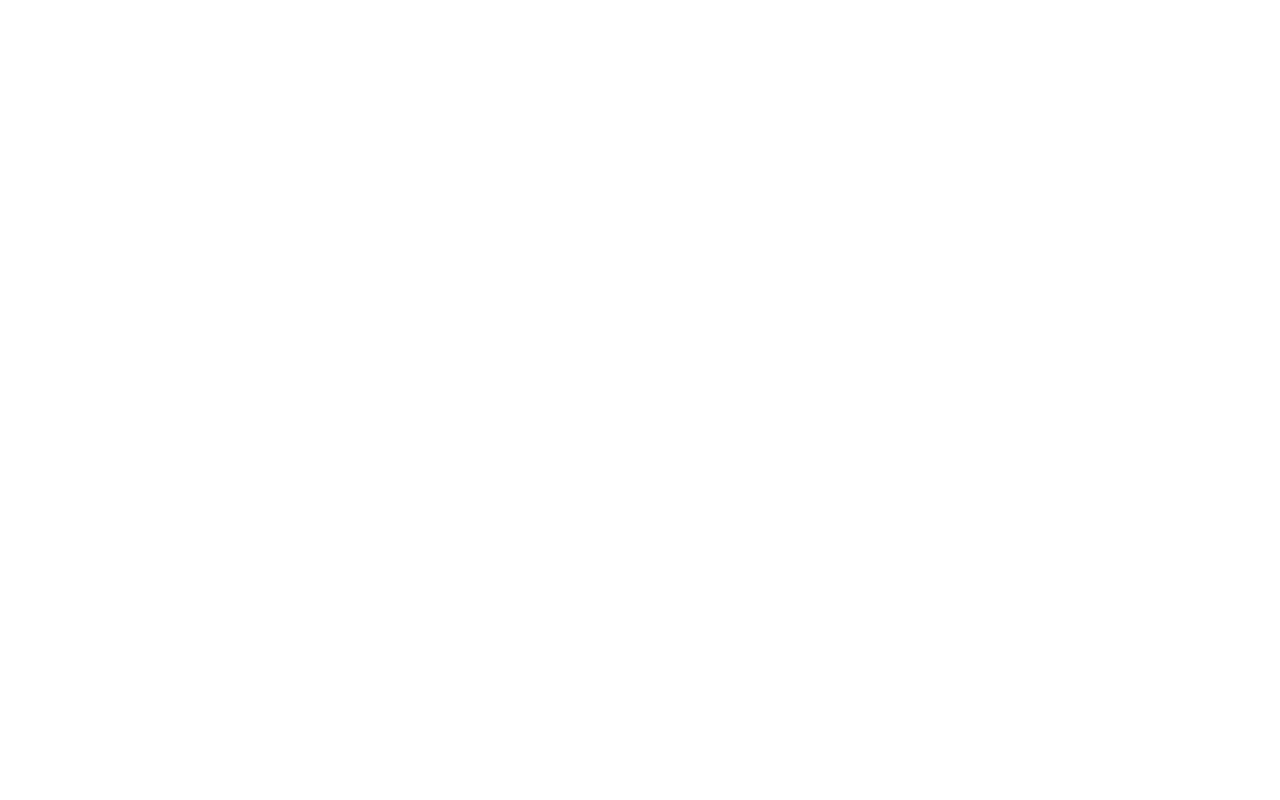
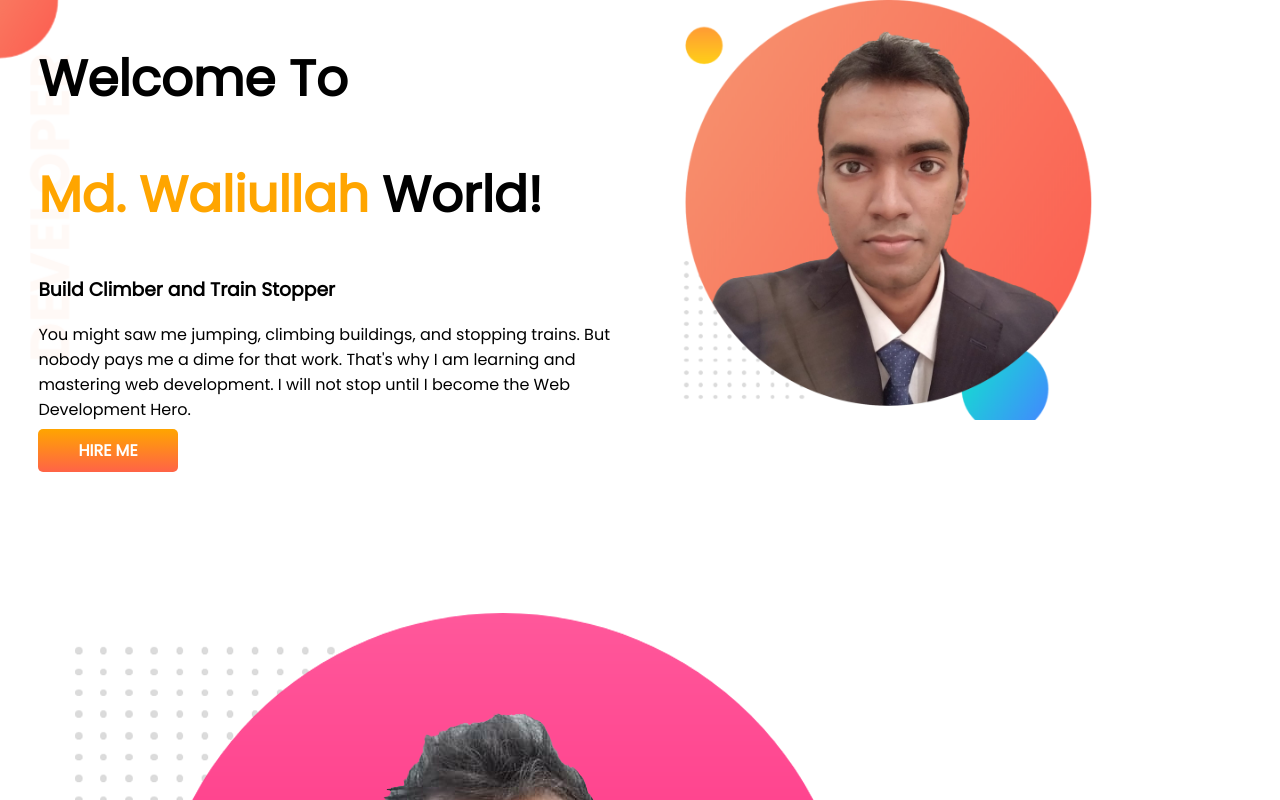
Before and after one commit to wali55/developer-portfolio-two, a plain HTML site: page index.html in a window 1280 px wide. Shown: the top 800 px of the page. Drawn offline with Linux system fonts and the light colour scheme.

Commit message:
header area

```diff
--- a/index.html
+++ b/index.html
@@ -1,13 +1,38 @@
 <!DOCTYPE html>
 <html lang="en">
-<head>
-    <meta charset="UTF-8">
-    <meta http-equiv="X-UA-Compatible" content="IE=edge">
-    <meta name="viewport" content="width=device-width, initial-scale=1.0">
-    <link rel="stylesheet" href="style.css">
+  <head>
+    <meta charset="UTF-8" />
+    <meta http-equiv="X-UA-Compatible" content="IE=edge" />
+    <meta name="viewport" content="width=device-width, initial-scale=1.0" />
+    <link rel="preconnect" href="https://fonts.googleapis.com" />
+    <link rel="preconnect" href="https://fonts.gstatic.com" crossorigin />
+    <link
+      href="https://fonts.googleapis.com/css2?family=Poppins&display=swap"
+      rel="stylesheet"
+    />
+    <link rel="stylesheet" href="style.css" />
     <title>Waliullah Portfolio</title>
-</head>
-<body>
+  </head>
+  <body>
+    <section class="header-section">
+      <div class="half-width">
+        <h1>Welcome To</h1>
+        <h1><span class="orange-color">Md. Waliullah</span> World!</h1>
+        <h3>Build Climber and Train Stopper</h3>
+        <p>You might saw me jumping, climbing buildings, and stopping trains. But nobody pays me a dime for that work. That's why I am learning and mastering web development. I will not stop until I become the Web Development Hero.</p>
+        <a class="link-button" href="https://www.youtube.com/">HIRE ME</a>
+      </div>
+      <div class="half-width">
+        <img src="images/wali-one.png" alt="">
+      </div>
+    </section>
+    <section>
+        <div>
+            <img src="images/wali-two.png" alt="">
+        </div>
+        <div>
 
-</body>
+        </div>
+    </section>
+  </body>
 </html>
--- a/style.css
+++ b/style.css
@@ -0,0 +1,31 @@
+body{
+    font-family: 'Poppins', sans-serif;
+    margin: 0;
+}
+h1 {
+    font-size: 50px;
+}
+.orange-color{
+    color: orange;
+}
+.link-button{
+    text-decoration: none;
+    background-image: linear-gradient(orange, tomato);
+    padding: 10px 40px;
+    color: white;
+    font-weight: bold;
+    border-radius: 5px;
+}
+.header-section{
+    display: flex;
+    margin-bottom: 150px;
+    background-image: url(images/top-banner.png);
+    background-repeat: no-repeat;
+}
+.half-width{
+    width: 50%;
+    padding-left: 3%;
+}
+.half-width img{
+    width: 70%;
+}
```
